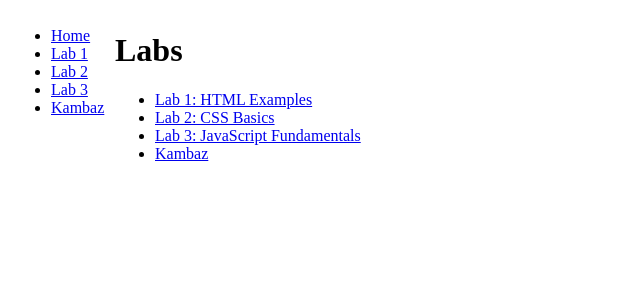
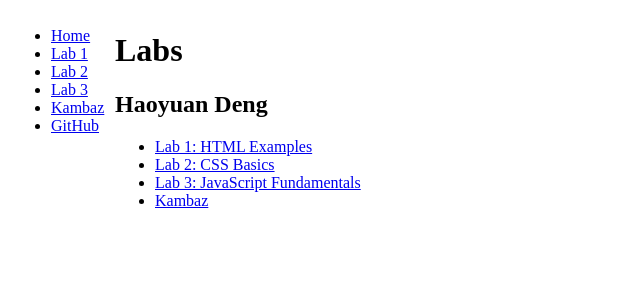
Before and after one commit to hydec5ive/kambaz-next-js, a Next.js app: page /labs in a window 1280 px wide. Shown: the top 300 px of the page, without its empty margins (0-640 px from the left). Built offline with nearby package versions, Linux system fonts and the light colour scheme.

Commit message:
Added name and GitHub link

```diff
--- a/app/labs/TOC.tsx
+++ b/app/labs/TOC.tsx
@@ -1,25 +1,25 @@
 import Link from "next/link";
+
 export default function TOC() {
   return (
     <ul>
       <li>
-       <Link href="/labs" id="wd-lab1-link">
-         Home </Link>
+        <Link href="/labs" id="wd-lab1-link">Home</Link>
       </li>
       <li>
-       <Link href="/labs/lab1" id="wd-lab1-link">
-         Lab 1 </Link>
+        <Link href="/labs/lab1" id="wd-lab1-link">Lab 1</Link>
       </li>
       <li>
-       <Link href="/labs/lab2" id="wd-lab2-link">
-         Lab 2 </Link>
+        <Link href="/labs/lab2" id="wd-lab2-link">Lab 2</Link>
       </li>
       <li>
-       <Link href="/labs/lab3" id="wd-lab3-link">
-         Lab 3 </Link>
+        <Link href="/labs/lab3" id="wd-lab3-link">Lab 3</Link>
       </li>
       <li>
-       <Link href="/" id="wd-lab3-link">
-         Kambaz </Link> </li>
+        <Link href="/" id="wd-kambaz-link">Kambaz</Link>
+      </li>
+      <li>
+        <a href="https://github.com/hydec5ive/kambaz-next-js" id="wd-github"> GitHub </a>
+      </li>
     </ul>
   );}
--- a/app/labs/page.tsx
+++ b/app/labs/page.tsx
@@ -3,6 +3,7 @@ export default function labs() {
  return (
    <div id="wd-labs">
      <h1>Labs</h1>
+     <h2>Haoyuan Deng</h2>
      <ul>
        <li>
          <Link href="/labs/lab1" id="wd-lab1-link">
```
Lines whose indentation alone changed are shown as unchanged.
